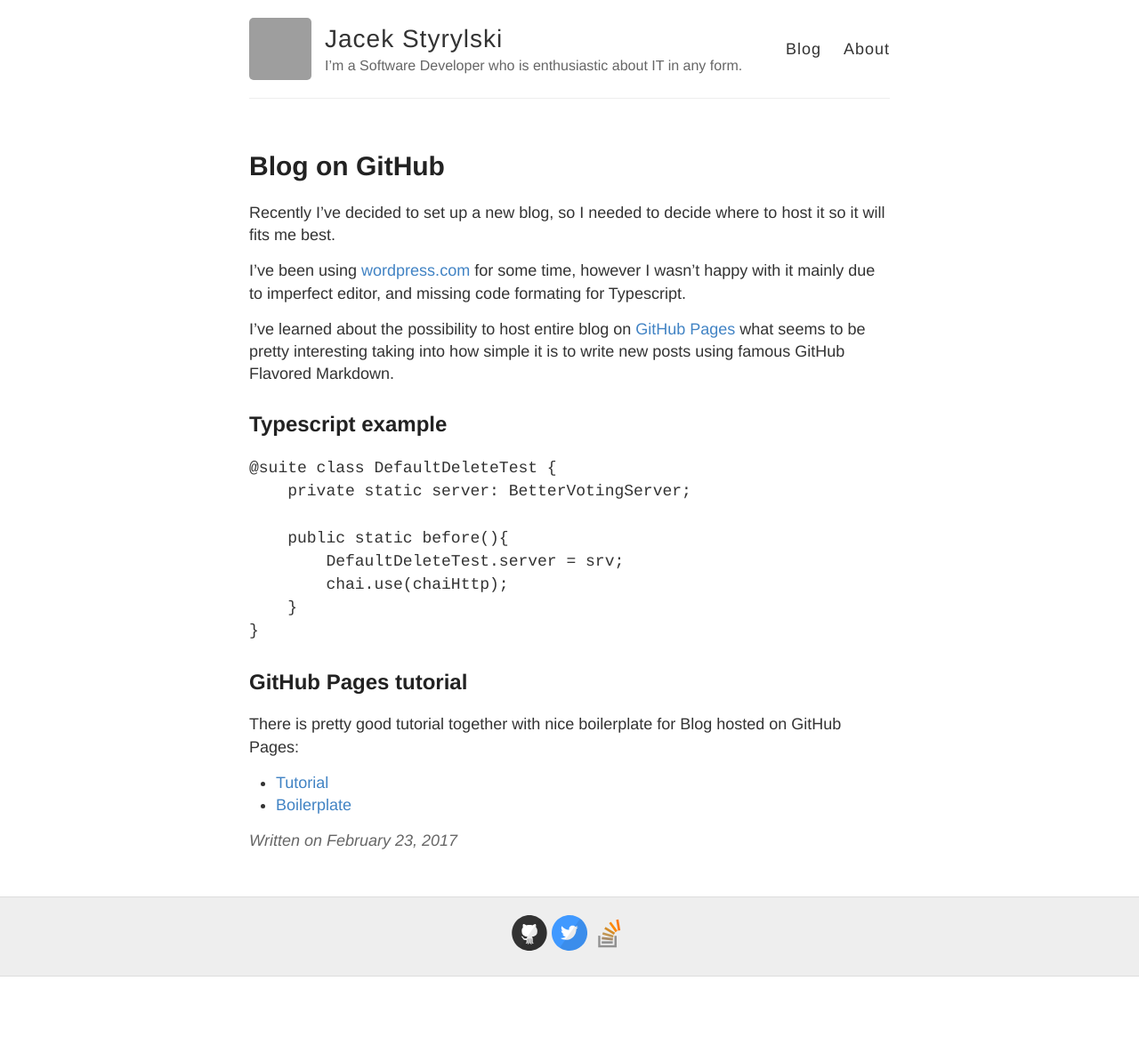
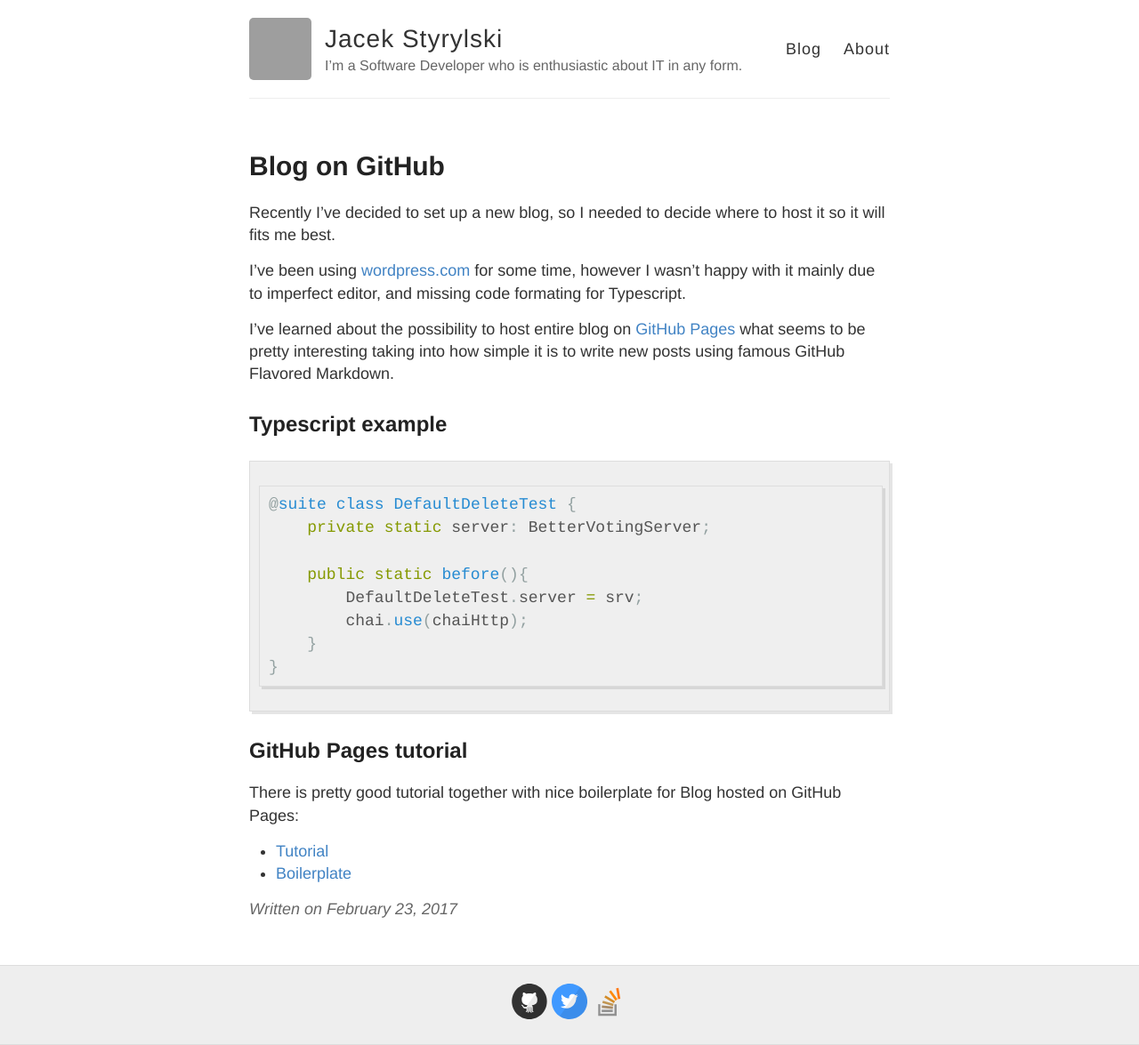
Before and after one commit to JacekStyrylski/jacekstyrylski.github.io, a Jekyll site: the page built from _posts/2017-02-23-Blog-on-github.md, in a window 1280 px wide. Shown: the whole page at 89% size. Built offline with Jekyll 4.4.1, drawn with Linux system fonts in a browser that asks for light colours; before the commit the page ends 1098 px from its top, so only the background shows below that; grey boxes are pictures that could not be loaded.

Commit message:
fixed typescript example

````diff
--- a/_posts/2017-02-23-Blog-on-github.md
+++ b/_posts/2017-02-23-Blog-on-github.md
@@ -13,7 +13,7 @@ what seems to be pretty interesting taking into how simple it is to write new po
 
 ## Typescript example
 
-```Typescript
+```typescript
 @suite class DefaultDeleteTest {
     private static server: BetterVotingServer;
 
````
